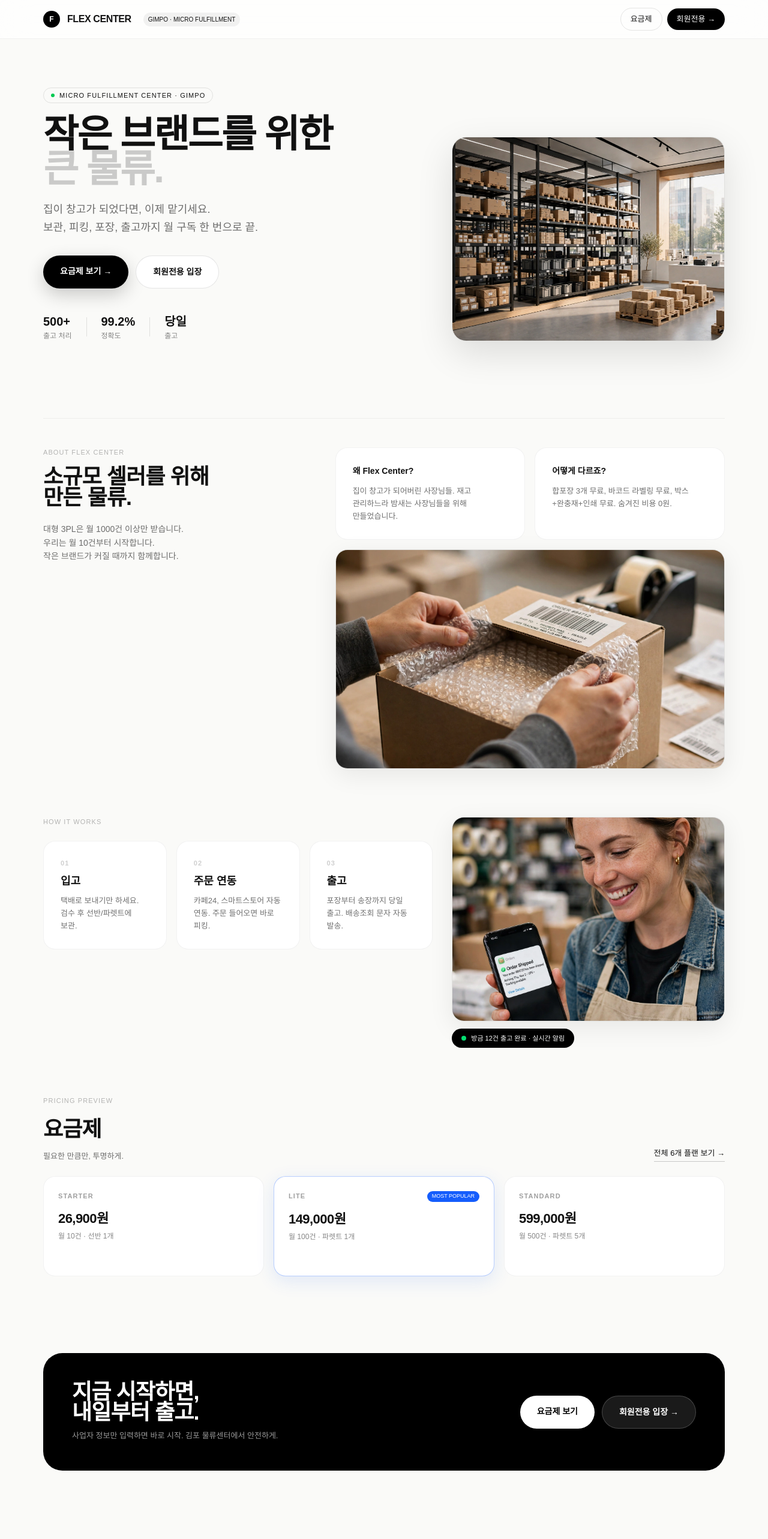
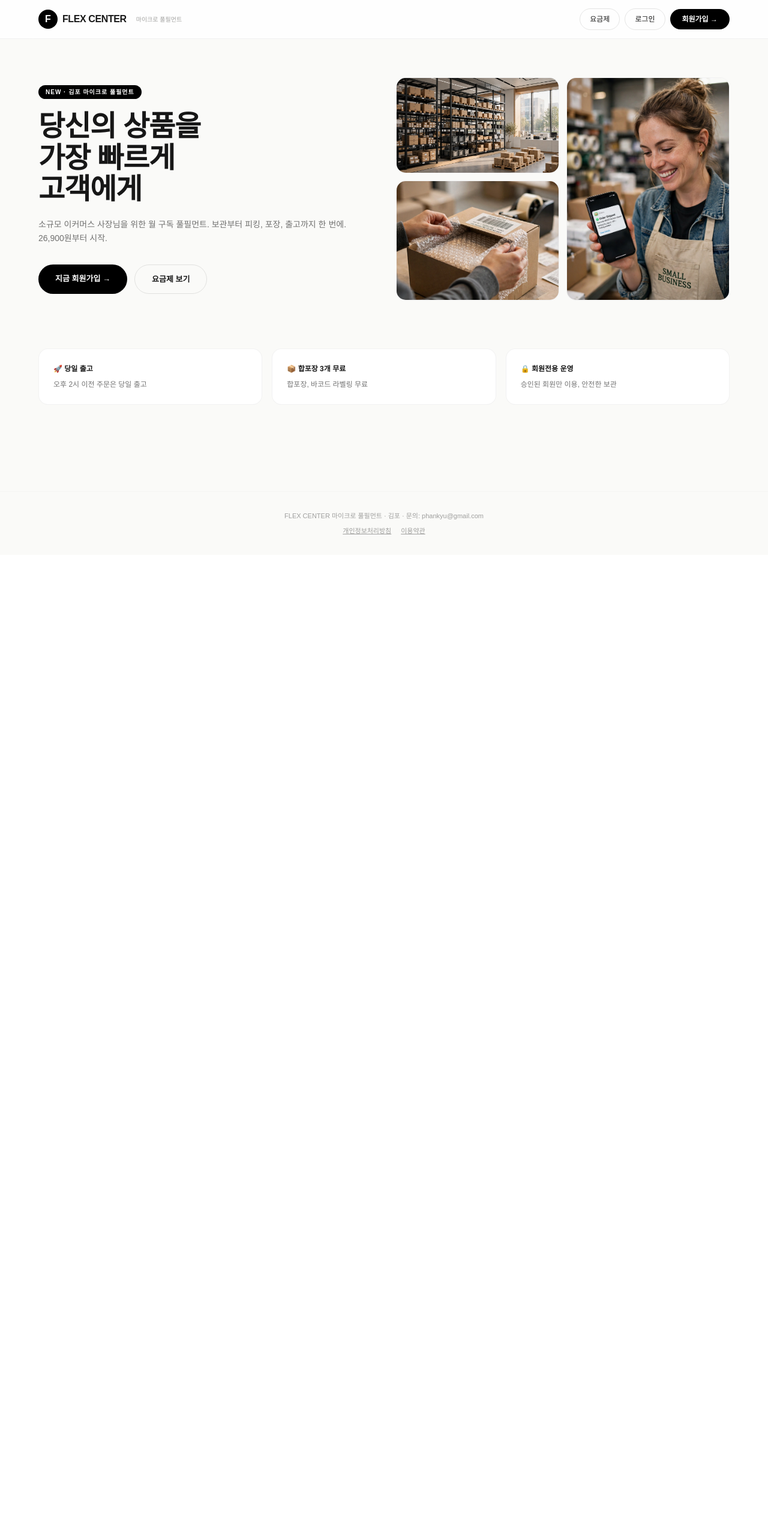
Before and after one commit to hanman19/flex-center, a Next.js app: page / in a window 1280 px wide. Shown: the top 2566 px of the page at 60% size. After the commit the page ends 925 px from the top, so only its background shows below. Built offline with nearby package versions, Linux system fonts and the light colour scheme.

Commit message:
add logout to homepage and dashboard

```diff
--- a/src/app/page.tsx
+++ b/src/app/page.tsx
@@ -1,180 +1,111 @@
+"use client";
+import { useEffect, useState } from "react";
+import { createClient } from "@supabase/supabase-js";
 import Link from "next/link";
 import Image from "next/image";
 
-export default function Home() {
+const supabase = createClient(
+  "https://qkpnvfmsmvcemdblaahl.supabase.co",
+  "sb_publishable_bhaLFQf6wmB6wMx1NNkSAg_Ypyy48rF"
+);
+
+export default function HomePage() {
+  const [session, setSession] = useState<any>(null);
+  const [profile, setProfile] = useState<any>(null);
+
+  useEffect(() => {
+    const load = async () => {
+      const { data: { session: s } } = await supabase.auth.getSession();
+      setSession(s);
+      if (s) {
+        const { data } = await supabase.from("seller_profiles").select("*").eq("user_id", s.user.id).single();
+        setProfile(data);
+      }
+    };
+    load();
+  }, []);
+
+  const handleLogout = async () => {
+    await supabase.auth.signOut();
+    location.reload();
+  };
+
   return (
-    <div className="min-h-screen bg-[#fafaf8] text-[#111]">
-      <header className="border-b border-black/5 bg-white/70 backdrop-blur-xl sticky top-0 z-20">
-        <div className="max-w-[1200px] mx-auto px-6 md:px-8 h-[64px] flex items-center justify-between">
-          <Link href="/" className="flex items-center gap-3">
-            <div className="w-7 h-7 bg-black text-white flex items-center justify-center font-black rounded-full text-[12px]">F</div>
-            <span className="font-semibold tracking-tight">FLEX CENTER</span>
-            <span className="ml-2 text-[10px] bg-black/5 px-2 py-1 rounded-full hidden md:inline">GIMPO · MICRO FULFILLMENT</span>
+    <div className="min-h-screen bg-[#fafaf8]">
+      {/* HEADER with LOGIN/LOGOUT */}
+      <header className="border-b border-black/5 bg-white/80 backdrop-blur-xl sticky top-0 z-20">
+        <div className="max-w-[1200px] mx-auto px-6 h-[64px] flex items-center justify-between">
+          <Link href="/" className="flex items-center gap-2">
+            <div className="w-8 h-8 bg-black text-white flex items-center justify-center font-black rounded-full">F</div>
+            <span className="font-bold tracking-tight">FLEX CENTER</span>
+            <span className="text-[10px] opacity-40 ml-2 hidden md:block">마이크로 풀필먼트</span>
           </Link>
           <div className="flex items-center gap-2">
-            <Link href="/pricing" className="text-[13px] px-4 py-2 rounded-full border border-black/10 hover:bg-black hover:text-white transition">요금제</Link>
-            <Link href="/dashboard" className="text-[13px] px-4 py-2 rounded-full bg-black text-white hover:bg-zinc-800 transition">회원전용 →</Link>
+            <Link href="/pricing" className="text-[12px] px-4 py-2 rounded-full border border-black/10">요금제</Link>
+            {session ? (
+              <>
+                <Link href="/dashboard" className="text-[12px] px-4 py-2 rounded-full bg-black text-white font-semibold">
+                  {profile?.company_name ? `${profile.company_name} 회원전용 →` : "회원전용 →"}
+                </Link>
+                <button onClick={handleLogout} className="text-[11px] px-3 py-2 rounded-full border border-black/10 opacity-60 hover:opacity-100">
+                  로그아웃
+                </button>
+                {session.user.email === "phankyu@gmail.com" && (
+                  <Link href="/admin" className="text-[11px] px-3 py-2 rounded-full bg-amber-500 text-black font-bold">ADMIN</Link>
+                )}
+              </>
+            ) : (
+              <>
+                <Link href="/login" className="text-[12px] px-4 py-2 rounded-full border border-black/10">로그인</Link>
+                <Link href="/onboarding" className="text-[12px] px-5 py-2 rounded-full bg-black text-white font-semibold">회원가입 →</Link>
+              </>
+            )}
           </div>
         </div>
       </header>
 
-      <main>
-        {/* HERO */}
-        <section className="max-w-[1200px] mx-auto px-6 md:px-8 pt-12 md:pt-20">
-          <div className="grid md:grid-cols-12 gap-8 items-end">
-            <div className="md:col-span-7">
-              <div className="inline-flex items-center gap-2 text-[11px] tracking-widest border border-black/10 rounded-full px-3 py-1">
-                <span className="w-1.5 h-1.5 bg-green-500 rounded-full animate-pulse"></span>
-                MICRO FULFILLMENT CENTER · GIMPO
+      {/* HERO */}
+      <main className="max-w-[1200px] mx-auto px-6 py-16">
+        <div className="flex flex-col md:flex-row gap-10 items-center">
+          <div className="flex-1">
+            <div className="inline-flex items-center gap-2 bg-black text-white rounded-full px-3 py-1 text-[10px] font-bold tracking-widest">NEW · 김포 마이크로 풀필먼트</div>
+            <h1 className="text-[36px] md:text-[48px] font-bold tracking-tight mt-5 leading-[1.1]">당신의 상품을<br/>가장 빠르게<br/>고객에게</h1>
+            <p className="text-[14px] opacity-60 mt-5 leading-relaxed break-keep">소규모 이커머스 사장님을 위한 월 구독 풀필먼트. 보관부터 피킹, 포장, 출고까지 한 번에. 26,900원부터 시작.</p>
+            <div className="mt-8 flex gap-3">
+              {session ? (
+                <Link href="/dashboard" className="px-7 py-3.5 rounded-full bg-black text-white text-[13px] font-bold">회원전용 바로가기 →</Link>
+              ) : (
+                <Link href="/onboarding" className="px-7 py-3.5 rounded-full bg-black text-white text-[13px] font-bold">지금 회원가입 →</Link>
+              )}
+              <Link href="/pricing" className="px-7 py-3.5 rounded-full border border-black/10 text-[13px] font-semibold">요금제 보기</Link>
+            </div>
+            {session && (
+              <div className="mt-6 bg-white border border-black/5 rounded-[12px] px-4 py-3 text-[11px]">
+                <p className="font-bold">로그인됨: {session.user.email}</p>
+                <p className="opacity-60 mt-1">{profile ? `${profile.company_name} · ${profile.status === "pending" ? "승인 대기 중 ⏳" : profile.status === "approved" ? "승인됨 ✅" : profile.status}` : "사업자 정보 없음 - /onboarding에서 인증 필요"}</p>
               </div>
-              <h1 className="text-[38px] md:text-[64px] font-[800] tracking-[-0.04em] leading-[0.9] mt-6">
-                작은 브랜드를 위한<br/>
-                <span className="opacity-20">큰 물류.</span>
-              </h1>
-              <p className="text-[16px] md:text-[18px] opacity-60 mt-6 max-w-[480px] leading-relaxed break-keep">
-                집이 창고가 되었다면, 이제 맡기세요.<br/>
-                보관, 피킹, 포장, 출고까지 월 구독 한 번으로 끝.
-              </p>
-              <div className="flex flex-wrap gap-3 mt-8">
-                <Link href="/pricing" className="bg-black text-white px-7 py-4 rounded-full text-[14px] font-semibold hover:bg-zinc-800 hover:scale-[1.02] active:scale-[0.98] transition-all shadow-[0_10px_30px_rgba(0,0,0,0.2)]">
-                  요금제 보기 →
-                </Link>
-                <Link href="/dashboard" className="bg-white border border-black/10 px-7 py-4 rounded-full text-[14px] font-semibold hover:bg-black hover:text-white transition-all">
-                  회원전용 입장
-                </Link>
-              </div>
-              <div className="flex items-center gap-6 mt-10 text-[12px]">
-                <div><p className="font-bold text-[20px]">500+</p><p className="opacity-50">출고 처리</p></div>
-                <div className="w-px h-8 bg-black/10"></div>
-                <div><p className="font-bold text-[20px]">99.2%</p><p className="opacity-50">정확도</p></div>
-                <div className="w-px h-8 bg-black/10"></div>
-                <div><p className="font-bold text-[20px]">당일</p><p className="opacity-50">출고</p></div>
-              </div>
+            )}
+          </div>
+          <div className="flex-1 grid grid-cols-2 gap-3">
+            <div className="space-y-3">
+              <div className="rounded-[16px] overflow-hidden h-[160px] bg-white border border-black/5"><img src="/fulfillment-1.jpg" alt="fulfillment" className="w-full h-full object-cover" /></div>
+              <div className="rounded-[16px] overflow-hidden h-[200px] bg-white border border-black/5"><img src="/fulfillment-2.jpg" alt="fulfillment" className="w-full h-full object-cover" /></div>
             </div>
-            <div className="md:col-span-5">
-              <div className="relative aspect-[4/3] rounded-[24px] overflow-hidden bg-black/5 border border-black/5 shadow-[0_20px_60px_rgba(0,0,0,0.12)]">
-                <Image src="/fulfillment-1.jpg" alt="Flex Center Micro Fulfillment" fill className="object-cover" />
-              </div>
-            </div>
+            <div className="rounded-[16px] overflow-hidden h-[372px] bg-white border border-black/5"><img src="/fulfillment-3.jpg" alt="fulfillment" className="w-full h-full object-cover" /></div>
           </div>
-        </section>
+        </div>
 
-        {/* Company Intro */}
-        <section className="max-w-[1200px] mx-auto px-6 md:px-8 pt-20 md:pt-32">
-          <div className="grid md:grid-cols-12 gap-8 border-t border-black/5 pt-12">
-            <div className="md:col-span-5">
-              <p className="text-[11px] tracking-widest opacity-30">ABOUT FLEX CENTER</p>
-              <h2 className="text-[28px] md:text-[36px] font-bold tracking-tight leading-[0.95] mt-4 break-keep">
-                소규모 셀러를 위해<br/>만든 물류.
-              </h2>
-              <p className="text-[14px] opacity-60 mt-6 leading-relaxed break-keep">
-                대형 3PL은 월 1000건 이상만 받습니다.<br/>
-                우리는 월 10건부터 시작합니다.<br/>
-                작은 브랜드가 커질 때까지 함께합니다.
-              </p>
-            </div>
-            <div className="md:col-span-7">
-              <div className="grid md:grid-cols-2 gap-4">
-                <div className="bg-white border border-black/5 rounded-[20px] p-7">
-                  <h3 className="font-semibold text-[14px]">왜 Flex Center?</h3>
-                  <p className="text-[13px] opacity-60 mt-3 leading-relaxed break-keep">
-                    집이 창고가 되어버린 사장님들. 재고 관리하느라 밤새는 사장님들을 위해 만들었습니다.
-                  </p>
-                </div>
-                <div className="bg-white border border-black/5 rounded-[20px] p-7">
-                  <h3 className="font-semibold text-[14px]">어떻게 다르죠?</h3>
-                  <p className="text-[13px] opacity-60 mt-3 leading-relaxed break-keep">
-                    합포장 3개 무료, 바코드 라벨링 무료, 박스+완충재+인쇄 무료. 숨겨진 비용 0원.
-                  </p>
-                </div>
-              </div>
-              <div className="mt-4 relative aspect-[16/9] rounded-[20px] overflow-hidden bg-black/5 border border-black/5 shadow-[0_10px_40px_rgba(0,0,0,0.08)]">
-                <Image src="/fulfillment-2.jpg" alt="Packing" fill className="object-cover" />
-              </div>
-            </div>
-          </div>
-        </section>
-
-        {/* How it works + Small business */}
-        <section className="max-w-[1200px] mx-auto px-6 md:px-8 pt-20">
-          <div className="grid md:grid-cols-12 gap-8">
-            <div className="md:col-span-7">
-              <p className="text-[11px] tracking-widest opacity-30">HOW IT WORKS</p>
-              <div className="grid md:grid-cols-3 gap-4 mt-6">
-                {[
-                  {step:"01", title:"입고", desc:"택배로 보내기만 하세요. 검수 후 선반/파렛트에 보관."},
-                  {step:"02", title:"주문 연동", desc:"카페24, 스마트스토어 자동 연동. 주문 들어오면 바로 피킹."},
-                  {step:"03", title:"출고", desc:"포장부터 송장까지 당일 출고. 배송조회 문자 자동 발송."},
-                ].map((s)=>(
-                  <div key={s.step} className="bg-white border border-black/5 rounded-[20px] p-7 hover:shadow-[0_8px_30px_rgba(0,0,0,0.06)] transition-shadow">
-                    <p className="text-[11px] font-bold tracking-widest opacity-20">{s.step}</p>
-                    <h3 className="font-semibold text-[18px] mt-2">{s.title}</h3>
-                    <p className="text-[13px] opacity-60 mt-2 leading-relaxed break-keep">{s.desc}</p>
-                  </div>
-                ))}
-              </div>
-            </div>
-            <div className="md:col-span-5">
-              <div className="relative aspect-[4/3] rounded-[20px] overflow-hidden bg-black/5 border border-black/5 shadow-[0_10px_40px_rgba(0,0,0,0.08)]">
-                <Image src="/fulfillment-3.jpg" alt="Small Business Owner" fill className="object-cover" />
-              </div>
-              <div className="mt-3 bg-black text-white rounded-full px-4 py-2 inline-flex items-center gap-2 text-[11px]">
-                <span className="w-2 h-2 bg-green-400 rounded-full animate-pulse"></span>
-                방금 12건 출고 완료 · 실시간 알림
-              </div>
-            </div>
-          </div>
-        </section>
-
-        {/* Pricing Preview */}
-        <section className="max-w-[1200px] mx-auto px-6 md:px-8 pt-20">
-          <div className="flex items-end justify-between">
-            <div>
-              <p className="text-[11px] tracking-widest opacity-30">PRICING PREVIEW</p>
-              <h2 className="text-[28px] md:text-[36px] font-bold tracking-tight mt-3">요금제</h2>
-              <p className="text-[13px] opacity-60 mt-2">필요한 만큼만, 투명하게.</p>
-            </div>
-            <Link href="/pricing" className="text-[13px] border-b border-black/20 hover:border-black pb-1 transition">전체 6개 플랜 보기 →</Link>
-          </div>
-          <div className="grid md:grid-cols-3 gap-4 mt-6">
-            {[
-              {name:"STARTER", price:"26,900원", desc:"월 10건 · 선반 1개"},
-              {name:"LITE", price:"149,000원", desc:"월 100건 · 파렛트 1개", popular:true},
-              {name:"STANDARD", price:"599,000원", desc:"월 500건 · 파렛트 5개"},
-            ].map((p)=>(
-              <Link key={p.name} href="/pricing" className={`group bg-white border rounded-[20px] p-6 hover:shadow-[0_10px_40px_rgba(0,0,0,0.08)] hover:-translate-y-1 transition-all ${p.popular ? 'border-blue-600/30 shadow-[0_8px_30px_rgba(37,99,235,0.12)]' : 'border-black/5'}`}>
-                <div className="flex justify-between">
-                  <span className="text-[11px] tracking-widest font-semibold opacity-40">{p.name}</span>
-                  {p.popular && <span className="text-[9px] bg-blue-600 text-white px-2 py-0.5 rounded-full">MOST POPULAR</span>}
-                </div>
-                <p className="text-[22px] font-bold tracking-tight mt-3 group-hover:scale-105 transition-transform origin-left">{p.price}</p>
-                <p className="text-[12px] opacity-50 mt-1">{p.desc}</p>
-                <p className="text-[11px] mt-4 opacity-0 group-hover:opacity-60 transition-opacity">클릭해서 전체 보기 →</p>
-              </Link>
-            ))}
-          </div>
-        </section>
-
-        {/* CTA */}
-        <section className="max-w-[1200px] mx-auto px-6 md:px-8 py-20 md:py-32">
-          <div className="bg-black text-white rounded-[32px] p-8 md:p-12 flex flex-col md:flex-row items-start md:items-center justify-between gap-8">
-            <div>
-              <h2 className="text-[28px] md:text-[36px] font-bold tracking-tight leading-[0.95] break-keep">지금 시작하면,<br/>내일부터 출고.</h2>
-              <p className="text-[13px] opacity-60 mt-3 break-keep">사업자 정보만 입력하면 바로 시작. 김포 물류센터에서 안전하게.</p>
-            </div>
-            <div className="flex gap-3">
-              <Link href="/pricing" className="bg-white text-black px-7 py-4 rounded-full text-[14px] font-semibold hover:bg-zinc-100 transition">요금제 보기</Link>
-              <Link href="/dashboard" className="bg-white/10 text-white border border-white/20 px-7 py-4 rounded-full text-[14px] font-semibold hover:bg-white/20 transition">회원전용 입장 →</Link>
-            </div>
-          </div>
-        </section>
+        {/* FEATURES */}
+        <div className="mt-20 grid md:grid-cols-3 gap-4">
+          <div className="bg-white border border-black/5 rounded-[16px] p-6"><p className="text-[12px] font-bold">🚀 당일 출고</p><p className="text-[12px] opacity-60 mt-2">오후 2시 이전 주문은 당일 출고</p></div>
+          <div className="bg-white border border-black/5 rounded-[16px] p-6"><p className="text-[12px] font-bold">📦 합포장 3개 무료</p><p className="text-[12px] opacity-60 mt-2">합포장, 바코드 라벨링 무료</p></div>
+          <div className="bg-white border border-black/5 rounded-[16px] p-6"><p className="text-[12px] font-bold">🔒 회원전용 운영</p><p className="text-[12px] opacity-60 mt-2">승인된 회원만 이용, 안전한 보관</p></div>
+        </div>
       </main>
 
-      <footer className="border-t border-black/5 py-8">
-        <div className="max-w-[1200px] mx-auto px-6 md:px-8 flex flex-col md:flex-row justify-between gap-4 text-[11px] opacity-40">
-          <p>FLEX CENTER · Micro Fulfillment · Gimpo, Korea · 회원전용 물류센터</p>
-          <p>© 2026 Flex Center. All rights reserved.</p>
-        </div>
+      <footer className="mt-20 border-t border-black/5 py-8 text-center text-[11px] opacity-40">
+        <p>FLEX CENTER 마이크로 풀필먼트 · 김포 · 문의: phankyu@gmail.com</p>
+        <div className="mt-2 flex justify-center gap-4"><Link href="/privacy" className="underline">개인정보처리방침</Link><Link href="/terms" className="underline">이용약관</Link></div>
       </footer>
     </div>
   );
```
